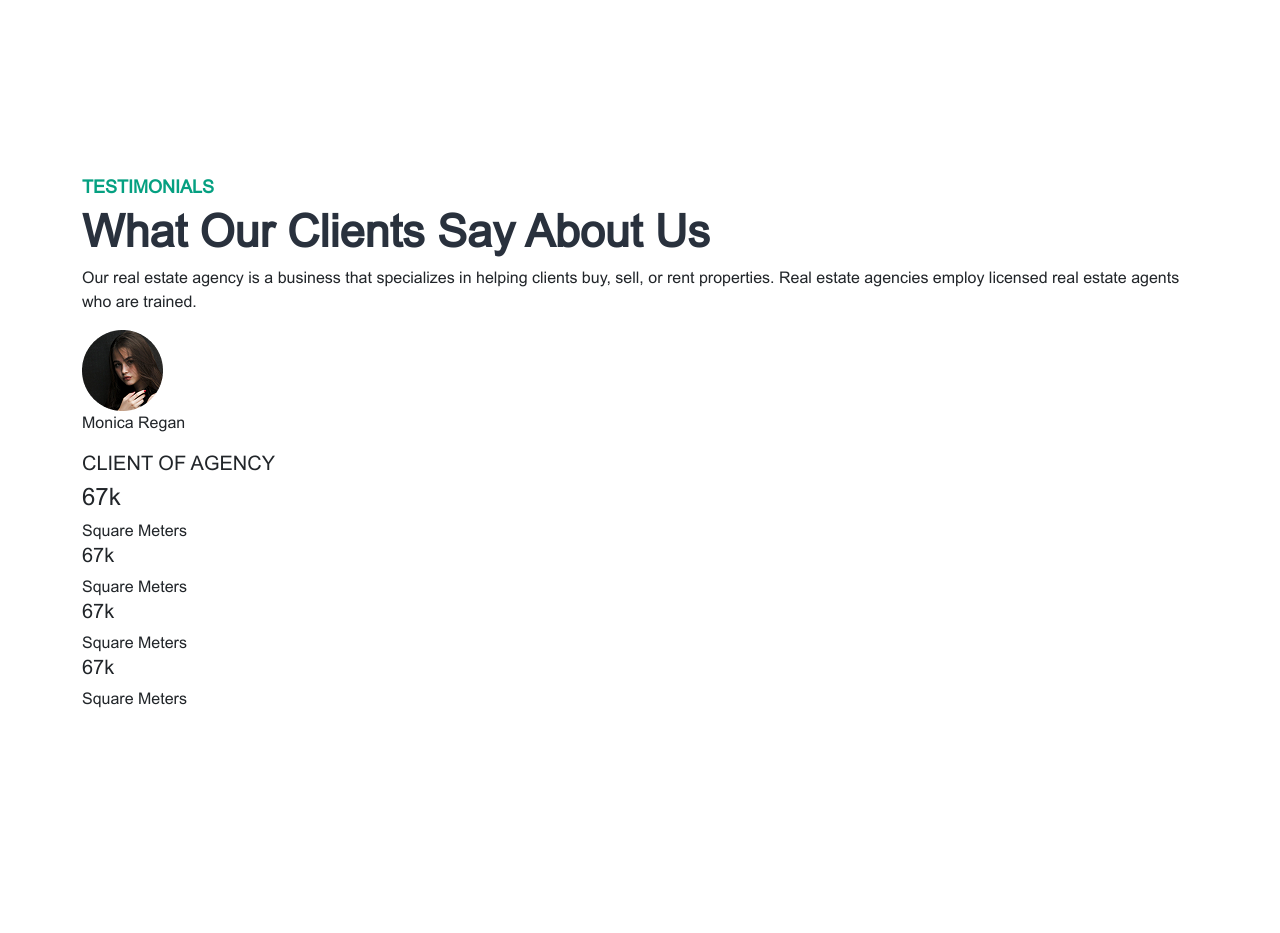
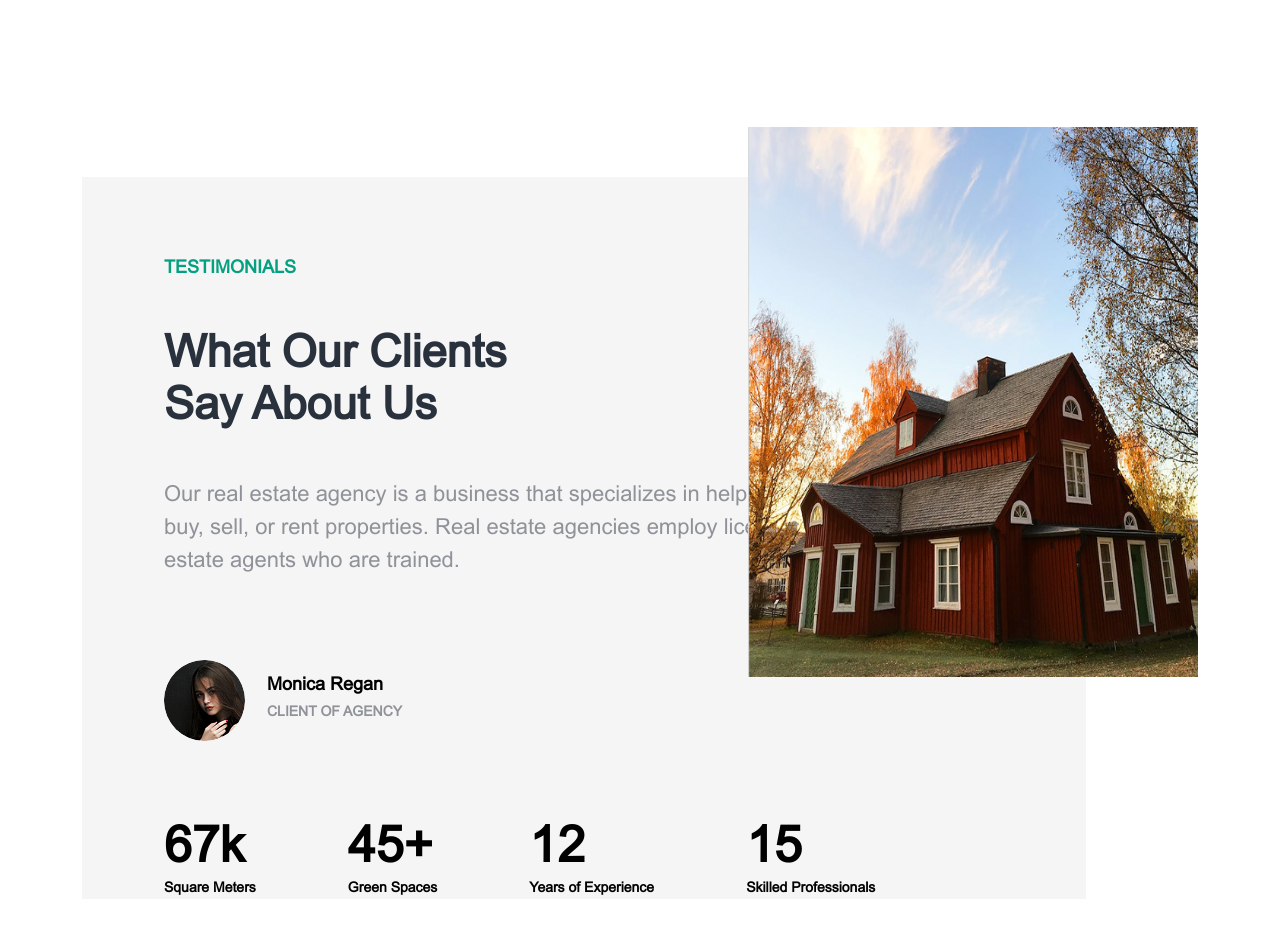
Before and after one commit to chayan999/builders, a plain HTML site: page index.html in a window 1280 px wide. Shown: the part 5466-6399 px from the top of the page. Before the commit the page ends 6177 px from the top, so only its background shows below. Drawn offline with Linux system fonts and the light colour scheme.

Commit message:
add testimonials section

```diff
--- a/css/style.css
+++ b/css/style.css
@@ -500,5 +500,94 @@ ul,ol{
 /* ======== RESIDENTIALS SECTION END   ====== */
 
 
+/* ======== RESIDENTIALS SECTION START ====== */
+#testimonials{
+    margin-bottom: 180px;
+}
+.testimonial-wrapper{
+    position: relative;
+}
+.testimonial-info{
+    background-color: rgba(245, 245, 245, 1);
+    padding-left: 82px;
+    padding-top: 80px;
+    width: 90%;
+}
+.testimonials-headding h2{
+    padding: 40px 0;
+    width:366px
+}
+.testimonials-headding {
+    width: 684px;
+}
+
+.testimonials-headding p{
+    color:rgba(41, 49, 61, 0.5);
+    font-size: 22px;
+    font-weight: 400;
+    line-height: 33px;
+    padding-bottom: 50px;
+
+}
+
+.testimonial-profile{
+    padding: 18px 0;
+    gap: 22px;
+    margin-bottom: 58px;
+}
+.testimonial-profile img{
+    width: 81px;
+    height: 81px;
+    border-radius: 50%;
+}
+.testimonial-profile h4{
+
+    font-size: 18px;
+    font-weight: 700;
+    line-height: 20.7px;
+     color: rgba(0, 0, 0, 1);
+}
+
+.testimonial-profile h5{
+    font-size: 14px;
+    font-weight: 700;
+    line-height: 16.1px;
+    color:rgba(41, 49, 61, 0.5);
+}
+
+.feature-data{
+    gap: 92px;
+}
+.feature-data h5{
+    font-size: 50px;
+    font-weight: 700;
+    line-height: 57.5px;
+    color: rgb(0, 0, 0,1);
+    margin-bottom: 0 !important;
+}
+
+.feature-data span{
+    font-size: 14px;
+    font-weight: 700;
+    line-height: 16.1px;
+    color: rgb(0, 0, 0,1);
+}
+.testimonal-right-img img{
+    position: absolute;
+    width:450px;
+    height: 550px;
+    right:0;
+    top: -50px;
+}
+
+
+/* ======== RESIDENTIALS SECTION END   ====== */
+
 /* ======== NAV SECTION START ====== */
 /* ======== NAV SECTION END   ====== */
+
+/* ======== NAV SECTION START ====== */
+/* ======== NAV SECTION END   ====== */
+
+/* ======== NAV SECTION START ====== */
+/* ======== NAV SECTION END   ====== */
--- a/index.html
+++ b/index.html
@@ -279,32 +279,41 @@
 <!-- ===== TESTIMONIALS SECTION START ======== -->
   <div id="testimonials">
     <div class="container">
+        <div class="testimonial-wrapper">
+          <div class="testimonial-info">
             <div class="testimonials-headding">
                 <h4 class="section-min-heading">TESTIMONIALS</h4>
                 <h2 class="section-heading"> What Our Clients Say About Us </h2>
                 <p>Our real estate agency is a business that specializes in helping clients buy, sell, or rent properties. Real estate agencies employ licensed real estate agents who are trained.</p>
             </div>
-       <div class="testimonial-profile">
+            <div class="testimonial-profile d-flex align-items-center">
               <img src="img/testimonial-profile.png" alt="">
-          <p>Monica Regan</p>
+              <div class="d-flex flex-column">
+                <h4>Monica Regan</h4>
                 <h5>CLIENT OF AGENCY</h5>
               </div>
-       <div class="feature-data">
-         <div>
-            <h4>67k </h4>
-            <span>Square Meters</span>
             </div>
+          <div class="feature-data d-flex">
               <div>
                 <h5>67k </h5>
                 <span>Square Meters</span>
               </div>
               <div>
-          <h5>67k </h5>
-          <span>Square Meters</span>
+                <h5>45+  </h5>
+                <span>Green Spaces</span>
               </div>
               <div>
-        <h5>67k </h5>
-        <span>Square Meters</span>
+              <h5>12  </h5>
+              <span>Years of Experience</span>
+            </div>
+            <div>
+              <h5>15 </h5>
+              <span>Skilled Professionals</span>
+          </div>
+        </div>
+          </div>
+         <div class="testimonal-right-img">
+          <img src="img/testimonials.png" alt="">
          </div>
         </div>
     </div>
```
Also changed, not shown: img/review-image.png (added), img/testimonials.png (added). Lines whose indentation alone changed are shown as unchanged.
